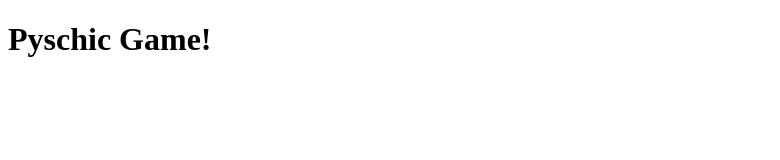
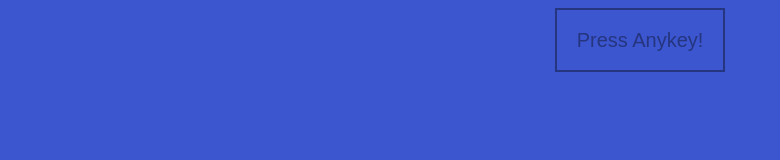
Before and after one commit to EnzoCodes/Psychic-game, a plain HTML site: page index.html in a window 1280 px wide. Shown: the whole page, without its empty margins (0-780 px from the left). Drawn offline with Linux system fonts and the light colour scheme.

Commit message:
complete game

```diff
--- a/assets/css/styles.css
+++ b/assets/css/styles.css
@@ -0,0 +1,68 @@
+* {
+  font-family: sans-serif;
+  font-weight: 100;
+  font-size: 20px;
+}
+
+body {
+  background-color: #3C56CF;
+  text-align: center;
+}
+
+p {
+    color: #FFF;
+}
+
+
+.box {
+  line-height: 100vh;
+  position:relative;
+  vertical-align: middle;
+  color: #25357F;
+  display: inline-block;
+  height: 60px;
+  line-height: 60px;
+  text-align: center;
+  transition: 0.5s;
+  padding: 0 20px;
+  cursor: pointer;
+  border: 2px solid #25357F;
+  -webkit-transition:0.5s;
+}
+
+
+.box:hover {
+  border: 2px solid rgba(0,160,80,0);
+  color: #FFF;
+}
+
+
+.box::before, .box::after {
+  width: 100%;
+  height:100%;
+  z-index: 3;
+  content:'';
+  position: absolute;
+  top:0;
+  left:0;
+  box-sizing: border-box;
+  -webkit-transform: scale(0);
+  -webkit-transition: 0.5s;
+  transition: 0.5s;
+}
+
+.start::before {
+  border-bottom: 3px solid #FFF;
+  border-left: 0;
+  -webkit-transform-origin: 0% 100%;
+}
+
+.start::after {
+  border-top: 0;
+  border-right: 0;
+  -webkit-transform-origin: 50% 50%;
+}
+
+.box:hover::after, .box:hover::before {
+  -webkit-transform: scale(1);
+}
--- a/assets/javascript/game.js
+++ b/assets/javascript/game.js
@@ -20,7 +20,7 @@ var activeLetters = [];
 var len = alphabet.length;
 var randLetter = alphabet[Math.floor(Math.random() * len)];
 
-
+//On Start -
 // Main Function
     document.onkeyup = function(event) {
         // Capture user input.
--- a/index.html
+++ b/index.html
@@ -2,13 +2,16 @@
 <html>
     <head>
         <meta charset="utf-8">
+        <link rel="stylesheet" href="assets/css/styles.css">
         <title>Psychic?</title>
     </head>
     <body>
-        <h1> Pyschic Game!</h1>
 
-        <p><span id="game_active"></span></p>
-        <p><span id="activeLetters"></span></p>
+        <div class="box start">Press Anykey!</div>
+        <div class= "center">
+            <p><span id="game_active"></span></p>
+            <p><span id="activeLetters"></span></p>
+        </div>
 
         <script src="assets/javascript/game.js"></script>
     </body>
```
